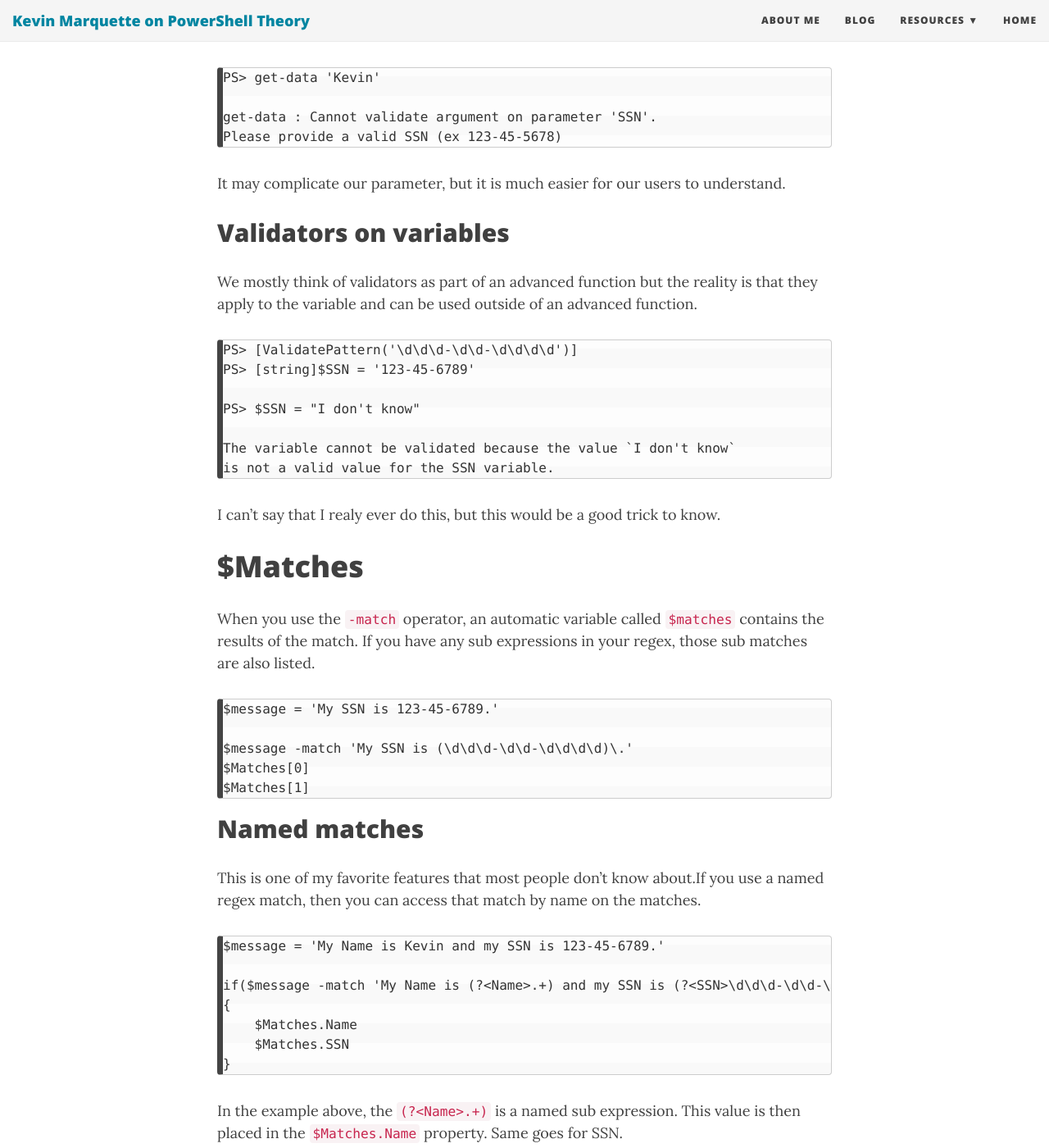
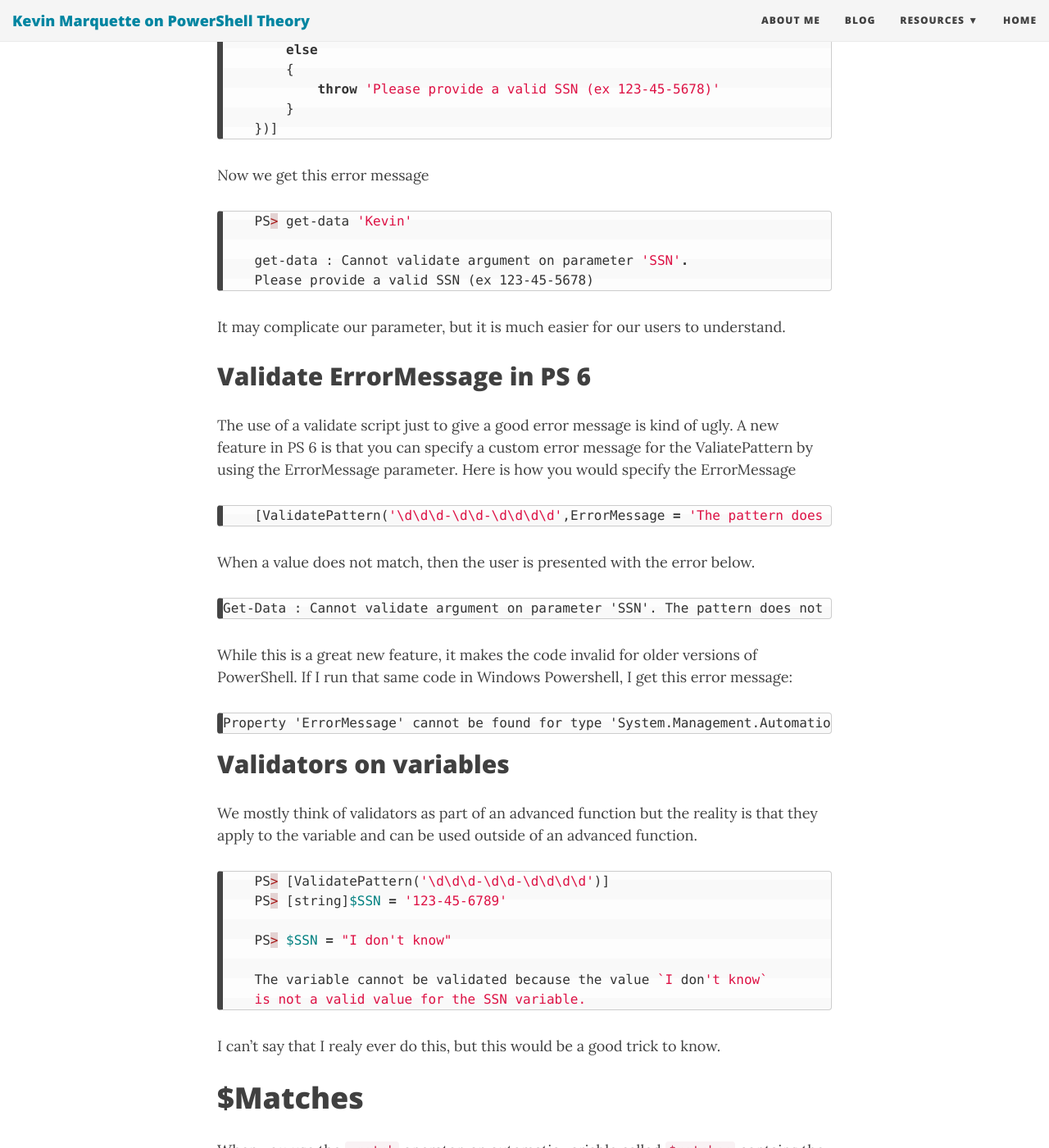
Before and after one commit to KevinMarquette/kevinmarquette.github.io, a Jekyll site: the page built from _posts/2017-07-31-Powershell-regex-regular-expression.md, in a window 1280 px wide and 1400 px high, scrolled down 8625 px. Shown: the whole window at 82% size. Built offline with Jekyll 4.4.1, drawn with Linux system fonts in a browser that asks for light colours; nearby versions of some CDN libraries; some of the changed text lies outside the part shown.

Commit message:
add multiple line add PS 6 validate pattern error message add syntax hilights

````diff
--- a/_posts/2017-07-31-Powershell-regex-regular-expression.md
+++ b/_posts/2017-07-31-Powershell-regex-regular-expression.md
@@ -61,27 +61,36 @@
 
 This cmdlet is great for searching files or strings for a text pattern.
 
+``` posh
     Get-ChildItem -Path $logFolder | Select-String -Pattern 'Error'
+```
 
 This example searches all the files in the `$logFolder` for lines that have the word `Error`. The pattern parameter is a regular expression and in this case, the word `Error` is valid regex. It will find any line that has the word error in it.
 
+``` posh
     Get-ChildItem -Path $logFolder |
         Select-String -Pattern '\d\d\d-\d\d-\d\d\d\d'
+```
 
-This one would search text documents for numbers that look like a social security number.
+This one would search text documents for numbers that look like a USA Social Security Number.
 
 
 # -match
 
 The `-match` opperator takes a regular expression and returns `$true` if the pattern matches.
 
-    $message = 'there is an error with your file'
-    $message -match 'error'
+``` posh
+    PS> $message = 'there is an error with your file'
+    PS> $message -match 'error'
+    True
 
-    '123-45-6789' -match '\d\d\d-\d\d-\d\d\d\d'
+    PS> '123-45-6789' -match '\d\d\d-\d\d-\d\d\d\d'
+    True
+```
 
 If you apply a match to an array, you will get a list of all the items that match the pattern.
 
+``` posh
     PS> $data = @(
            "General text without meaning"
            "my ssn is 123-45-6789"
@@ -92,6 +101,7 @@
 
     my ssn is 123-45-6789
     another SSN 123-12-1234
+```
 
 ## Variations
 
@@ -107,7 +117,9 @@
 
 The `-like` command is like `-match` except it does not use regex. It uses a simpler wildcard pattern where `?` is any character and `*` is multiple unknown characters.
 
+``` posh
     $message -like '*error*'
+```
 
  One important difference is that the `-like` command expects an exact match unless you include the wildcards. So if you are looking for a pattern within a larger string, you will need to add the wildcards on both ends. `'*error*'`
 
@@ -119,8 +131,11 @@
 
 If all you want to do is test to see if your string has a substring, you can use the `string.contains($substring)` appraoch.
 
-    $message = 'there is an error with your file'
-    $message.contains('error')
+``` posh
+    PS> $message = 'there is an error with your file'
+    PS> $message.contains('error')
+    True
+```
 
 `string.contains()` is case sensitive. This will perform faster then using the other opperators for this substring scenario.
 
@@ -128,6 +143,7 @@
 
 The replace command uses regex for it's pattern matching.
 
+``` posh
     PS> $message = "Hi, my name is Dave."
     PS> $message -replace 'Dave','Kevin'
     Hi, my name is Kevin.
@@ -135,6 +151,7 @@
     PS> $message = "My SSN is 123-45-6789."
     PS> $message -replace '\d\d\d-\d\d-\d\d\d\d', '###-##-####'
     My SSN is ###-##-####.
+```
 
 The other variants of this command are `-creplace` and `-ireplace`.
 
@@ -142,9 +159,11 @@
 
 The .Net `String.Replace($pattern,$replacement)` funciton does not use regex. I mention this because it performs faster than `-replace`.
 
+``` posh
     PS> $message = "Hi, my name is Dave."
     PS> $message.replace('Dave','Kevin')
     Hi, my name is Kevin.
+```
 
 This one is also case sensitive. Infact, all the string funtions are case sensitive.
 
@@ -152,14 +171,16 @@
 
 This command is very often overlooked as one that uses a regex. We are often splitting on simple patterns that happen to be regex compatible that we never even notice.
 
+``` posh
     PS> 'CA,TX,NE' -split ','
     CA
     TX
     NE
+```
 
 Every once and a while, we will try to use some other character that means something else in regex. This will lead to very unexpected results. If we change our comma to a period, we get a bunch of blank lines.
 
-
+``` posh
     PS> 'CA.TX.NE' -split '.'
 
 
@@ -170,11 +191,14 @@
 
 
     PS>
+```
 
 The reason is that `.` will match any character, so in this case it matches every character. It ends up spliting at every character and giving us 9 empty values.
 
+``` posh
     PS> ('CA.TX.NE' -split '.').count
     9
+```
 
 This is why it is important to remember what commands use regex.
 
@@ -190,6 +214,7 @@
 
 By default, the `switch` statement does exact matches. But it does have an `-regex` option to use regex matches instead.
 
+``` posh
     switch -regex ($message)
     {
         '\d\d\d-\d\d-\d\d\d\d' {
@@ -202,6 +227,7 @@
             Write-Warning 'message may contain a phone number'
         }
     }
+```
 
 This feature of `switch` is often overlooked.
 
@@ -211,10 +237,12 @@
 
 Run this example with the above switch statement:
 
+``` posh
     PS> $message = "Hey, call me at 123-456-1234, there is an issue with my 1234-5678-8765-4321 card"
 
     WARNING: message may contain a credit card number
     WARNING: message may contain a phone number
+```
 
 Even though we had one string in the `$message`, 2 of the switch statements executed.
 
@@ -222,6 +250,7 @@
 
 When creating an advanced function, you can add a `[ValidatePattern()]` to your parameter. This will validate the incomming value has the pattern that you expect.
 
+``` posh
     function Get-Data
     {
         [cmdletbinding()]
@@ -233,19 +262,23 @@
 
         # ... #
     }
+```
 
 This example requests a SSN from the user and it does the validation on the input. This will give the user an error message if not valid. My issue with this is that it does not give a good error message by default.
 
+``` posh
     PS> Get-Data 'Kevin'
 
     get-data : Cannot validate argument on parameter 'SSN'. The argument "Kevin" does not match
     the "\d\d\d-\d\d-\d\d\d\d" pattern. Supply an argument that matches "\d\d\d-\d\d-\d\d\d\d"
     and try the command again.
+```
 
 ## ValidateScript
 
 One way around that is to use a `[ValidateScript({...})]` instead that throws a custom error message.
 
+``` posh
     [ValidateScript({
         if( $_ -match '\d\d\d-\d\d-\d\d\d\d')
         {
@@ -256,20 +289,40 @@
             throw 'Please provide a valid SSN (ex 123-45-5678)'
         }
     })]
+```
 
 Now we get this error message
 
+``` posh
     PS> get-data 'Kevin'
 
     get-data : Cannot validate argument on parameter 'SSN'.
     Please provide a valid SSN (ex 123-45-5678)
+```
 
 It may complicate our parameter, but it is much easier for our users to understand.
+
+## Validate ErrorMessage in PS 6
+
+The use of a validate script just to give a good error message is kind of ugly. A new feature in PS 6 is that you can specify a custom error message for the ValiatePattern by using the ErrorMessage parameter. Here is how you would specify the ErrorMessage
+
+``` posh
+    [ValidatePattern('\d\d\d-\d\d-\d\d\d\d',ErrorMessage = 'The pattern does not match a valid US SSN format.')]
+```
+
+When a value does not match, then the user is presented with the error below.
+
+    Get-Data : Cannot validate argument on parameter 'SSN'. The pattern does not match a valid US SSN format.
+
+While this is a great new feature, it makes the code invalid for older versions of PowerShell. If I run that same code in Windows Powershell, I get this error message:
+
+    Property 'ErrorMessage' cannot be found for type 'System.Management.Automation.ValidatePatternAttribute'.
 
 ## Validators on variables
 
 We mostly think of validators as part of an advanced function but the reality is that they apply to the variable and can be used outside of an advanced function.
 
+``` posh
     PS> [ValidatePattern('\d\d\d-\d\d-\d\d\d\d')]
     PS> [string]$SSN = '123-45-6789'
 
@@ -277,6 +330,7 @@
 
     The variable cannot be validated because the value `I don't know`
     is not a valid value for the SSN variable.
+```
 
 I can't say that I realy ever do this, but this would be a good trick to know.
 
@@ -284,17 +338,24 @@
 
 When you use the `-match` operator, an automatic variable called `$matches` contains the results of the match. If you have any sub expressions in your regex, those sub matches are also listed.
 
+``` posh
     $message = 'My SSN is 123-45-6789.'
 
     $message -match 'My SSN is (\d\d\d-\d\d-\d\d\d\d)\.'
     $Matches[0]
     $Matches[1]
+```
 
+``` PlainText
+    My SSN is 123-45-6789.
+    123-45-6789
+```
 
 ## Named matches
 
 This is one of my favorite features that most people don't know about.If you use a named regex match, then you can access that match by name on the matches.
 
+``` posh
     $message = 'My Name is Kevin and my SSN is 123-45-6789.'
 
     if($message -match 'My Name is (?<Name>.+) and my SSN is (?<SSN>\d\d\d-\d\d-\d\d\d\d)\.')
@@ -302,6 +363,7 @@
         $Matches.Name
         $Matches.SSN
     }
+```
 
 In the example above, the `(?<Name>.+)` is a named sub expression. This value is then placed in the `$Matches.Name` property. Same goes for SSN.
 
@@ -310,7 +372,9 @@
 
 Because this is PowerShell, we have full access to the .net regex object. Most of them are covered by the functionality above. If you are getting into more advanced regex where you need custom options, then take a second look at this object.
 
+``` posh
     [regex]::new($pattern) | Get-Member
+```
 
 All the .Net regex methods are case sensitive.
 
@@ -323,11 +387,18 @@
 
 Take this string for example `(123)456-7890`. It contains regex syntax that may not be obvious to you.
 
-    $message -match '(123)456-7890'
+``` posh
+    PS> $message = $message = 'My phone is (123)456-7890'
+    PS> $message -match '(123)456-7890'
+    False
+```
 
 You may think this is matching a specific phone number but the thing it would match is `123456-7890`. My point is that when you use a literal string where a regex is expected, that you will get unexpected results. This is where the `[regex]::Escape()` solves that issue.
 
-    $message -match [regex]::Escape('(123)456-7890')
+``` posh
+    PS> $message -match [regex]::Escape('(123)456-7890')
+    True
+```
 
 I don't want to talk on this too much because this is an anti-pattern. If you are needing to regex escape your entire pattern before you match it, then you should use the `String.Contains()` method instead.
 
@@ -335,22 +406,57 @@
 
 If you are using this in your code. Rethink why you need it because odds are, you are using the wrong operator or method.
 
+# Multiple matches per line
+
+The `-Match` operator will only match once per line so the `$matches` variable only contains that first match. There are times where I want to grab every occurace of a pattern even if there are multiples per line. I have 2 ways that I approach this scenario.
+
+## -AllMatches
+
+`Select-String` offers support for this with the `-AllMatches` parameter. In this case the returned object contains a `Matches` property for every match.
+
+``` posh
+    PS> $data = 'The event runs from 2018-10-06 to 1018-10-09'
+    PS> $datePattern = '\d\d\d\d-\d\d-\d\d'
+    PS> $results = $data | Select-String $datePattern -AllMatches
+    PS> $results.Matches.Value
+
+    2018-10-06
+    2018-10-09
+```
+
+## Regex Matches()
+
+The `[Regex]` object method [Matches](https://docs.microsoft.com/en-us/dotnet/api/system.text.regularexpressions.regex.matches?view=netframework-4.7.2) is the other option.
+
+``` posh
+    PS> $data = 'The event runs from 2018-10-06 to 1018-10-09'
+    PS> $datePattern = [Regex]::new('\d\d\d\d-\d\d-\d\d')
+    PS> $matches = $datePattern.Matches($data)
+    PS> $matches.Value
+
+    2018-10-06
+    2018-10-09
+```
+
 # Should match
 
 When using Pester tests, the `Should Match` uses a regular expression.
 
+``` posh
     It "contains a SSN"{
         $message = Get-Data
         $message | Should Match '\d\d\d-\d\d-\d\d\d\d'
     }
+```
 
 When with Pester is the exception to the rule of not using `[regex]::Escape()`. Pester does not have a substring match alternative.
 
+``` posh
     It "contains $subString"{
         $message = Get-Data
         $message | Should Match ([regex]::Escape($subString))
     }
-
+```
 
 # Putting it all together
 
````
